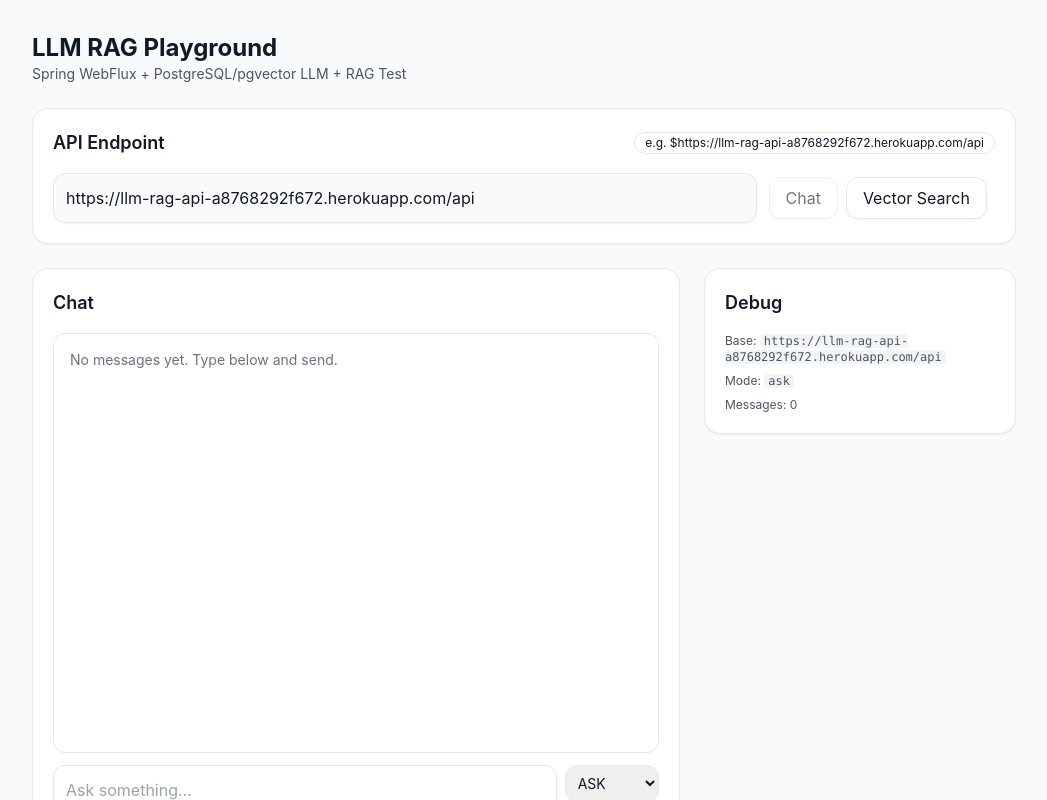
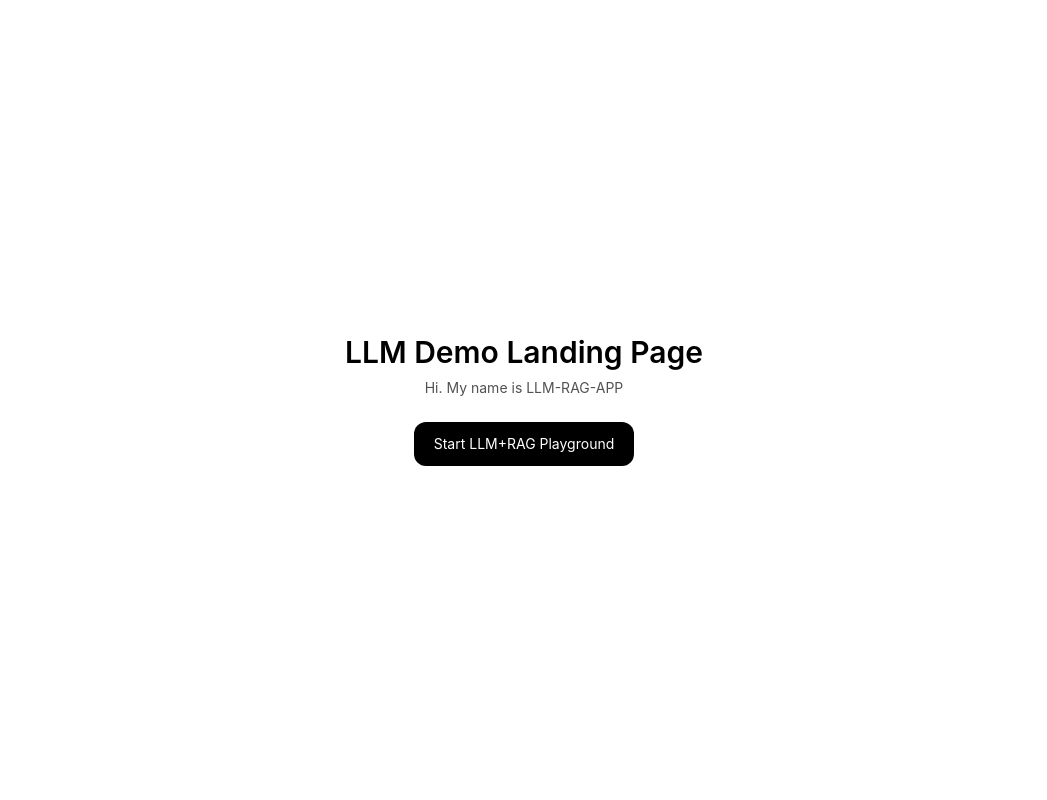
Before and after one commit to eschoeDeveloper/llm-rag-app, a React (Create React App) app: page / in a window 1280 px wide. Shown: the top 800 px of the page, without its empty margins (116-1163 px from the left). Built offline with nearby package versions, Linux system fonts and the light colour scheme.

Commit message:
fix(index) : App -> Router 컴포넌트 바인딩

```diff
--- /dev/null
+++ b/src/Router.tsx
@@ -0,0 +1,14 @@
+import { Routes, Route, BrowserRouter } from "react-router-dom";
+import { LandingPage } from "./features/landing/LandingPage.tsx";
+import AppPrompt from "./AppPrompt.tsx";
+
+export function AppRouter() {
+    return (
+        <BrowserRouter>
+            <Routes>
+                <Route path="/" element={<LandingPage />} />
+                <Route path="/prompt" element={<AppPrompt />} />
+            </Routes>
+        </BrowserRouter>
+    );
+}
--- a/src/index.js
+++ b/src/index.js
@@ -2,14 +2,12 @@ import React from 'react';
 import ReactDOM from 'react-dom/client';
 import './index.css';
 import reportWebVitals from './reportWebVitals';
-// import Chatbot from './Chatbot';
-import App from './App.tsx';
+import { AppRouter } from './Router.tsx';
 
 const root = ReactDOM.createRoot(document.getElementById('root'));
 root.render(
   <React.StrictMode>
-    <App />
-    {/* <Chatbot /> */}
+    <AppRouter />
   </React.StrictMode>
 );
 
```
